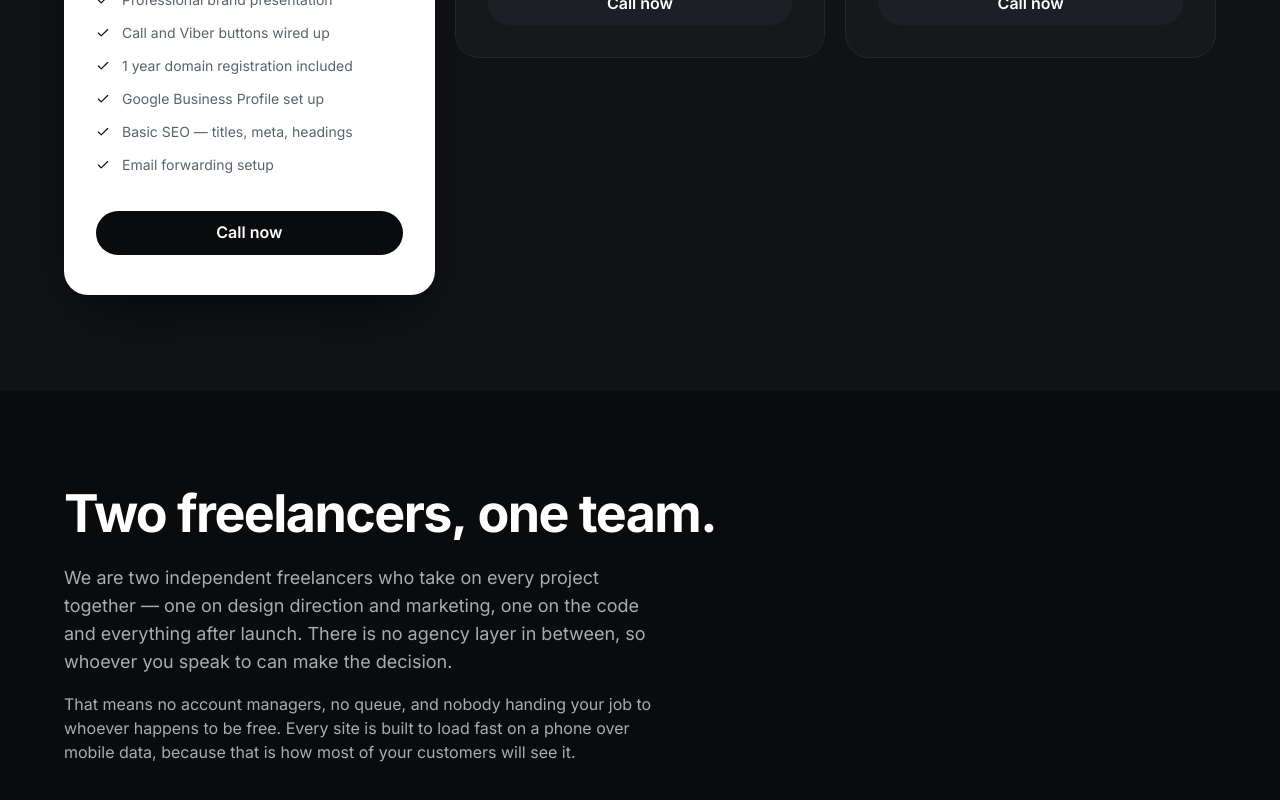
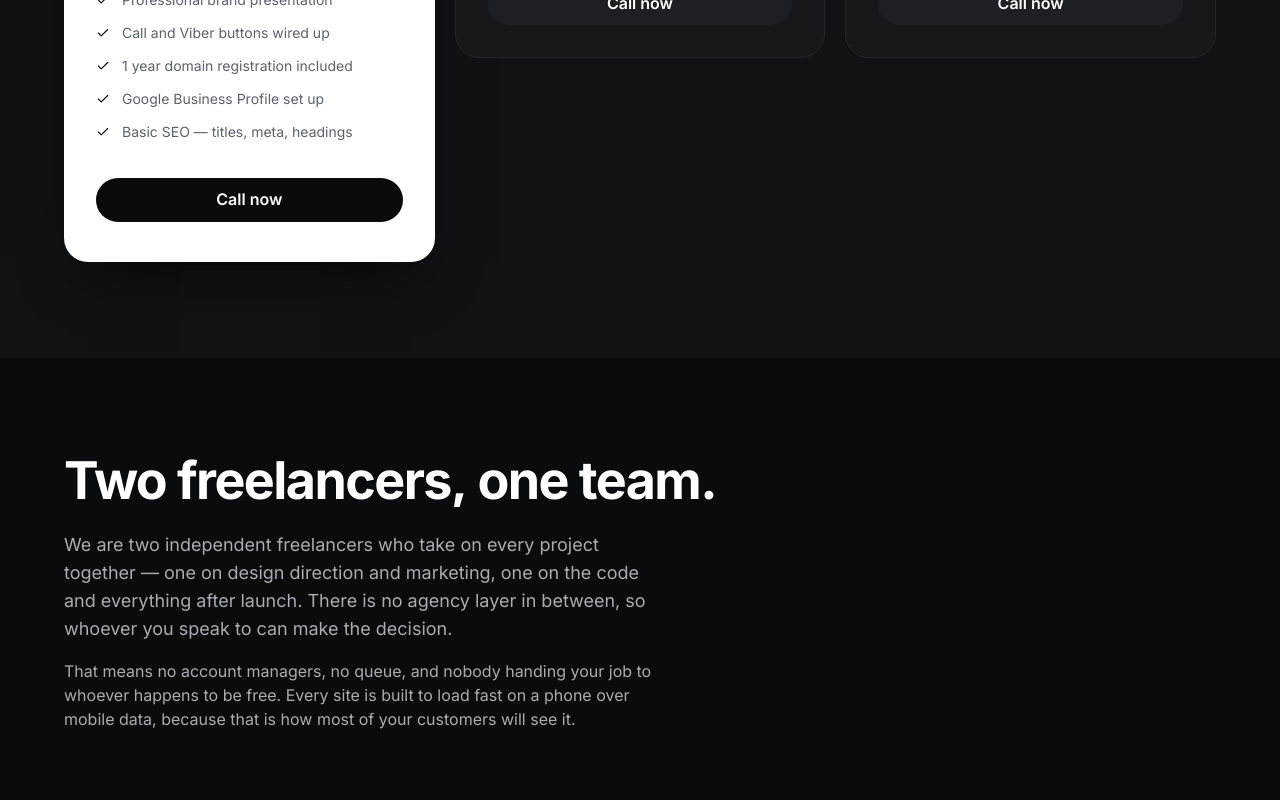
Before and after one commit to Pendra-G/The-Creative-Agency-, a React (Vite) app: page / in a window 1280 px wide. Shown: the part 6294-7094 px from the top of the page. Built offline with nearby package versions, Linux system fonts and the light colour scheme.

Commit message:
Remove email forwarding from Starter package

```diff
--- a/src/config.js
+++ b/src/config.js
@@ -62,7 +62,6 @@ export const PACKAGES = [
       "1 year domain registration included",
       "Google Business Profile set up",
       "Basic SEO — titles, meta, headings",
-      "Email forwarding setup",
     ],
   },
   {
```
